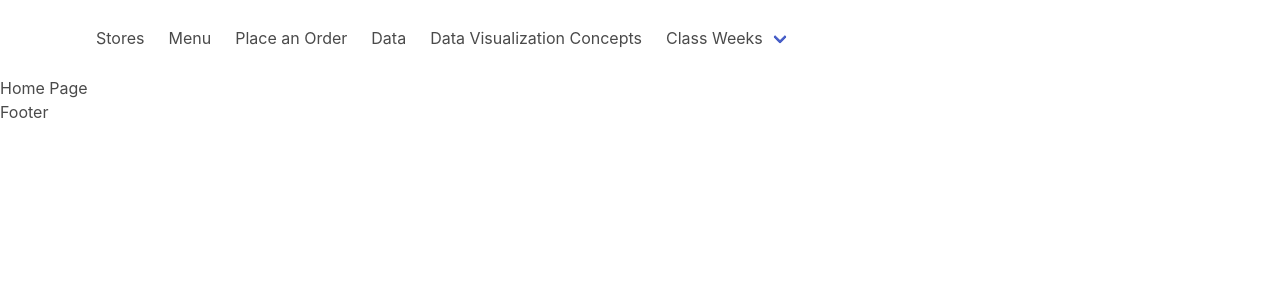
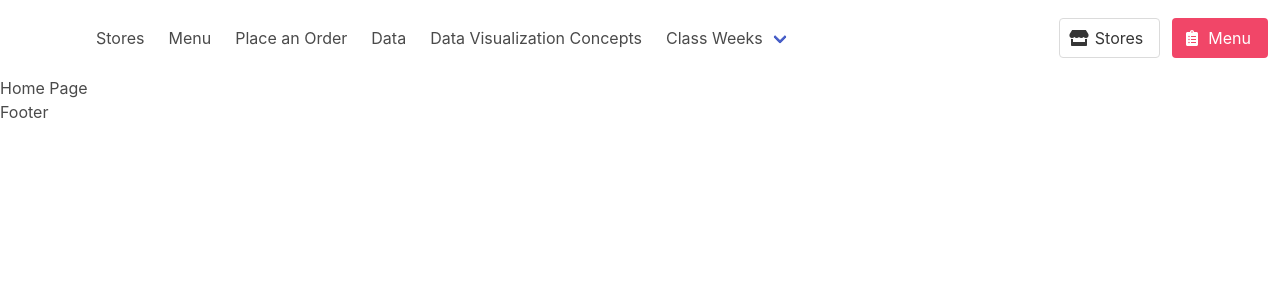
Before and after one commit to robert-laws/practice-dec-2020-react-app-with-bulma, a React (Create React App) app: page / in a window 1280 px wide. Shown: the top 300 px of the page. Built offline with nearby package versions, Linux system fonts and the light colour scheme; some icons are missing.

Commit message:
add left menu

```diff
--- a/src/layout/Header.js
+++ b/src/layout/Header.js
@@ -55,11 +55,43 @@ export const Header = () => {
               </NavLink>
               <div className='navbar-dropdown is-boxed'>
                 <NavLink className='navbar-item' to='/'>
-                  Overview
+                  Week 1
                 </NavLink>
                 <NavLink className='navbar-item' to='/'>
-                  Modifiers
+                  Week 2
                 </NavLink>
+                <NavLink className='navbar-item' to='/'>
+                  Week 3
+                </NavLink>
+                <NavLink className='navbar-item' to='/'>
+                  Week 4
+                </NavLink>
+                <NavLink className='navbar-item' to='/'>
+                  Week 5
+                </NavLink>
+              </div>
+            </div>
+          </div>
+
+          <div className='navbar-end'>
+            <div className='navbar-item'>
+              <div className='field is-grouped'>
+                <p className='control'>
+                  <NavLink className='bd-tw-button button' to='/stores'>
+                    <span className='icon'>
+                      <i className='fas fa-store'></i>
+                    </span>
+                    <span>Stores</span>
+                  </NavLink>
+                </p>
+                <p className='control'>
+                  <NavLink className='button is-danger' to='/'>
+                    <span className='icon'>
+                      <i className='fas fa-clipboard-list'></i>
+                    </span>
+                    <span>Menu</span>
+                  </NavLink>
+                </p>
               </div>
             </div>
           </div>
```
